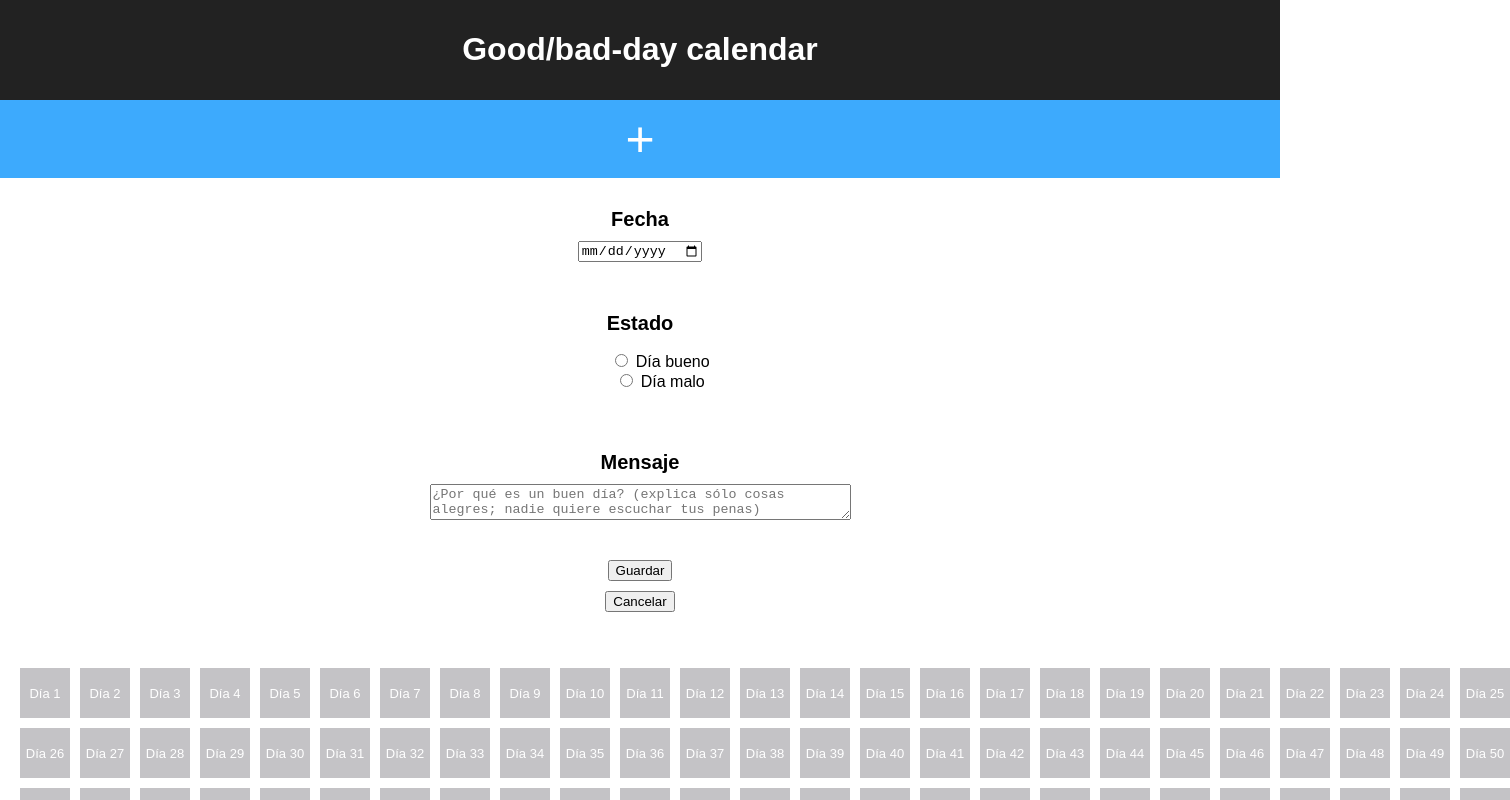
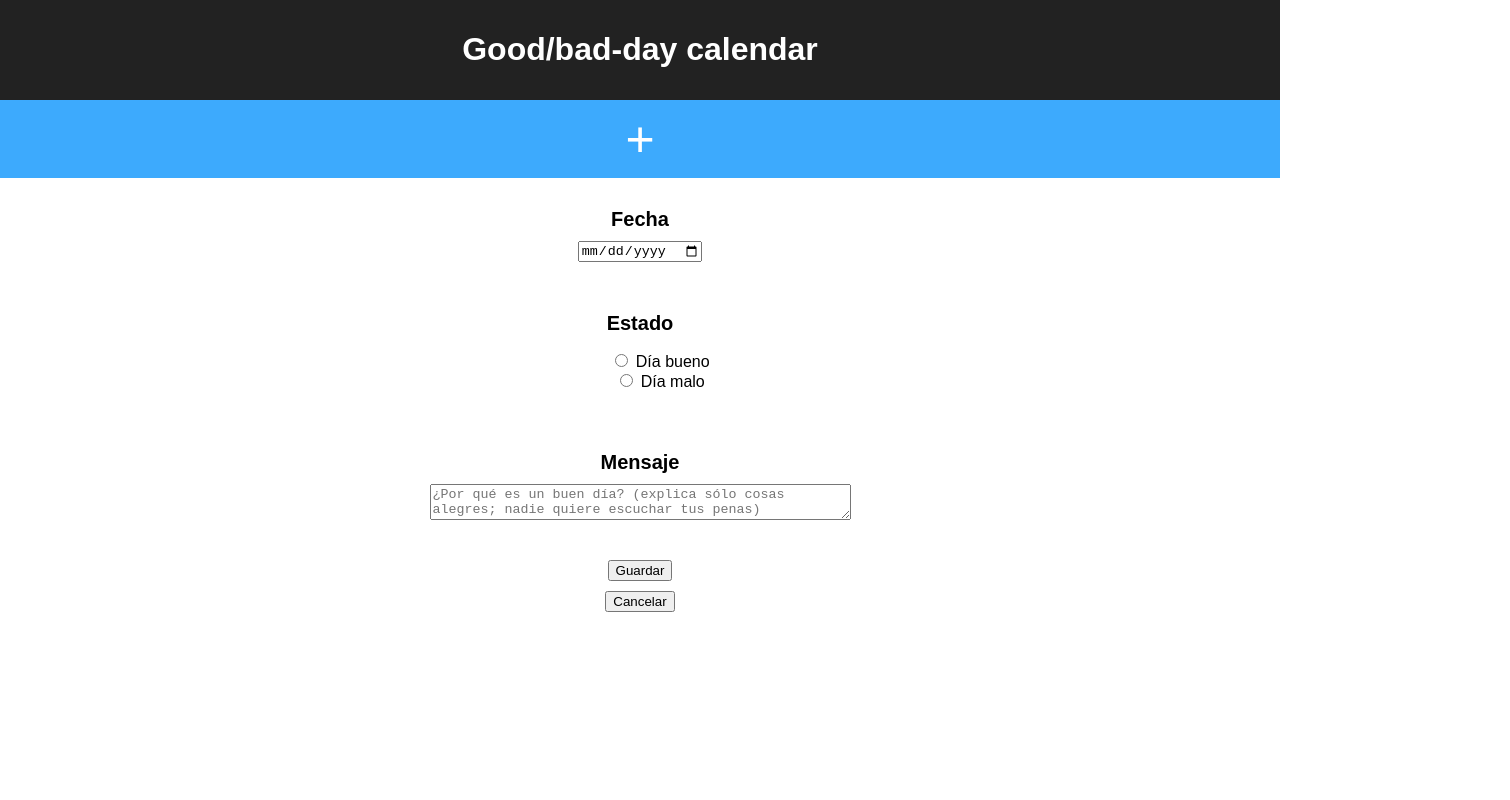
Before and after one commit to Adalab/clarke-fc-life-calendar-LauraNavRuso, a React (Create React App) app: page / in a window 1280 px wide. Shown: the top 800 px of the page, 1510 px wide, since content can reach past the window. Built offline with nearby package versions, Linux system fonts and the light colour scheme.

Commit message:
print dayCards with tailored style from localStorage

```diff
--- a/src/App.css
+++ b/src/App.css
@@ -86,3 +86,11 @@ body {
   align-items: center;
   color: white;
 }
+
+.calendar-day-good {
+  background-color: green;
+}
+
+.calendar-day-bad {
+  background-color: red;
+}
--- a/src/App.js
+++ b/src/App.js
@@ -70,9 +70,7 @@ class App extends Component {
   }
 
 
-
   render() {
-
     let dayOrderInYear= [];
 
     for (let i = 1; i < 366; i++) {
@@ -81,7 +79,6 @@ class App extends Component {
 
     return (
       <div className="App">
-
         <header className="App-header">
           <h1 className="App-title">Good/bad-day calendar</h1>
         </header>
@@ -112,11 +109,11 @@ class App extends Component {
         </div>
 
         <ol className="dayListView">
-          {dayOrderInYear.map(x => (
-              <DayCard key={x}
-                       dayOrder={`${x}`} />
+          {this.state.dayData.map(x => (
+              <DayCard key={x.date}
+                       date={x.date}
+                       dayType={x.dayType} />
           ))}
-
         </ol>
       </div>
     );
@@ -129,19 +126,3 @@ export default App;
     // DayCard.defaultProps = {
     //   color: 'blue'
     // }
-
-
-
-
-    // saveDayData() {
-    //   const date = this.state.date;
-    //   const dayType = this.state.dayType;
-    //   const happyMsg = this.state.happyMsg;
-    //
-    //   this.setState({
-    //     date: document.querySelector('.date-input').value,
-    //     dayType: document.querySelector('input[name="options"]:checked').value,
-    //     happyMsg: document.querySelector('.happyMsg-input').value,
-    //     dayData:[...this.state.dayData, {date, dayType, happyMsg}]
-    //   });
-    // }
--- a/src/DayCard.js
+++ b/src/DayCard.js
@@ -3,9 +3,9 @@ import React, { Component } from 'react';
 class DayCard extends Component {
   render() {
     return (
-      <li className={`calendar-day calendar-day${this.props.dayOrder}`}>
+      <li className={`calendar-day calendar-day${this.props.date} calendar-day-${this.props.dayType}`}>
 
-        Día {this.props.dayOrder}
+        {this.props.date}
 
       </li>
     );
```
